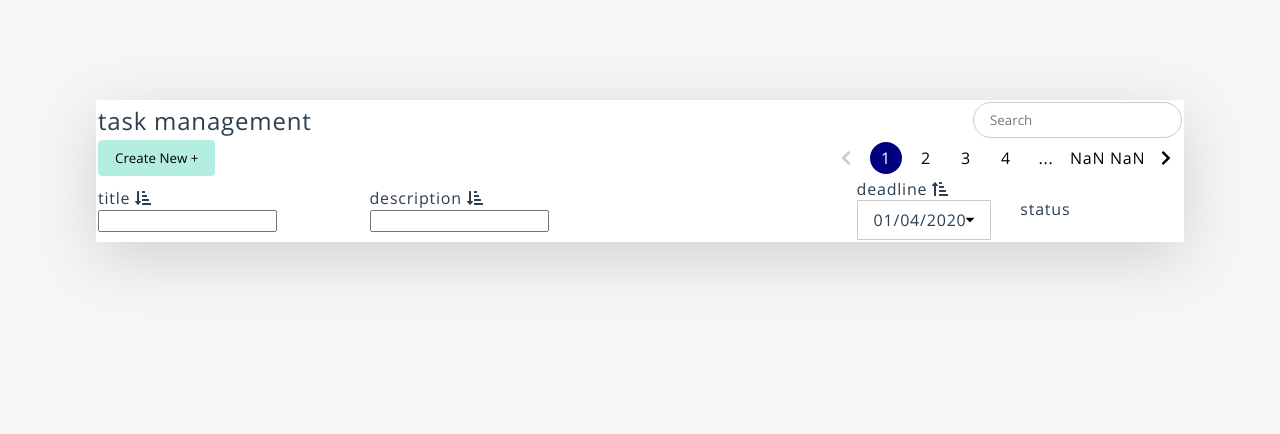
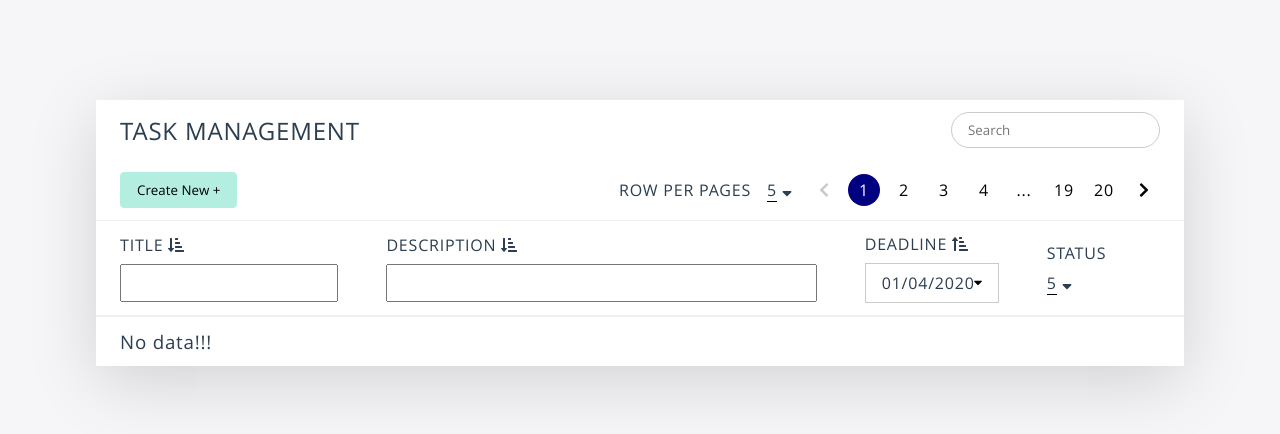
Before and after one commit to tonyminh95/todo-list-vuejs, a Vue app: page /#/tasks in a window 1280 px wide. Shown: the top 434 px of the page. Built offline with nearby package versions, Linux system fonts and the light colour scheme.

Commit message:
custom table

```diff
--- a/src/components/bases/BaseDatatable.vue
+++ b/src/components/bases/BaseDatatable.vue
@@ -15,23 +15,23 @@
                     <div class="table__header">
                         <button class="btn-create" @click="$emit('create')">create new +</button>
 
-                        <!-- <ul class="table__header__pagination">
-                            <li class="u-display-inline-block u-margin-right-small">
-                                <dropdown :items="entries" @chosen-item="page_size = entries[$event]" :position="'right'">
+                        <ul class="table__header--pagination">
+                            <li>Row per pages</li>
+                            <li>
+                                <dropdown :items="entries" @chosen-item="page_size = entries[$event]">
                                     <div slot="dropdownButton">
-                                        Row per pages <span class="u-border-bottom">{{ page_size }}</span> <fa-icon :icon="['fas', 'sort-down']"></fa-icon>
+                                        <span class="u-border-bottom">{{ page_size }}</span> <fa-icon :icon="['fas', 'sort-down']"></fa-icon>
                                     </div>
                                 </dropdown>
                             </li>
-                            <li class="u-display-inline-block"> -->
-                                <pagination />
-                                <!-- <pagination
+                            <li>
+                                <pagination
                                     :page_size="page_size"
-                                    :list_size="bodies.length"
+                                    :list_size="100"
                                     @page-number="page_number = $event"
-                                /> -->
-                            <!-- </li>
-                        </ul> -->
+                                />
+                            </li>
+                        </ul>
                     </div>
                 </th>
             </tr>
@@ -53,49 +53,30 @@
                         </span>
                     </div>
 
-                    <div v-if="!!item.type">
+                    <div v-if="!!item.type" class="table__header--filter">
                         <input type="text" v-if="item.type === 'text'">
 
                         <datetime-picker v-if="item.type === 'date'" />
 
-                        <!-- <dropdown /> -->
+                        <dropdown v-if="item.type === 'status'" :items="item.status" @chosen-item="page_size = item.status[$event]">
+                            <div slot="dropdownButton">
+                                <span class="u-border-bottom">{{ page_size }}</span> <fa-icon :icon="['fas', 'sort-down']"></fa-icon>
+                            </div>
+                        </dropdown>
                     </div>
                 </th>
                 <th v-if="headers.buttonActions" width="20%"></th>
-                <!--  <th v-for="(header, index) in headers" :key="index" :width="header.width">
-                    <div>
-                        {{ header.title }}
-                        <span
-                            v-if="typeof header.sort !== 'undefined'"
-                            @click="sortCondition(header.title, header.type), header.sort = !header.sort"
-                            class="u-cursor-pointer"
-                        >
-                            <fa-icon :icon="['fas', 'sort-amount-down-alt']" v-if="header.sort"></fa-icon>
-                            <fa-icon :icon="['fas', 'sort-amount-up-alt']" v-else></fa-icon>
-                        </span>
-                    </div>
-
-                    <div>
-                        <input type="text" v-if="header.type === 'text' || header.type === 'date'">
-
-                        <select v-if="header.type === 'status'">
-                            <option v-for="(type, key) in header.statusType" :key="key" :value="type">
-                                {{ type }}
-                            </option>
-                        </select>
-                    </div>
-                </th> -->
             </tr>
         </thead>
 
         <tbody>
-            <!-- <tr v-if="items.length == 0">
+            <tr v-if="items.length == 0">
                 <td :colspan="items.length">
-                    No data!!!
+                    <h3>No data!!!</h3>
                 </td>
             </tr>
-            <tr v-else v-for="item in items" :key="item.id"> -->
-                <!-- <td v-for="(header, index) in headers" :key="index">
+            <!-- <tr v-else v-for="item in items" :key="item.id">
+                <td v-for="(header, index) in headers" :key="index">
                     <div
                         v-if="header.type === 'status'"
                     >
@@ -119,15 +100,15 @@
                     <div v-else>
                         {{ item[header.title] }}
                     </div>
-                </td> -->
-            <!-- </tr> -->
+                </td>
+            </tr> -->
         </tbody>
     </table>
 </template>
 
 <script>
 import Pagination from '@/components/bases/BasePagination'
-// import Dropdown from '@/components/bases/BaseDropdown'
+import Dropdown from '@/components/bases/BaseDropdown'
 // import moment from "moment"
 import DatetimePicker from '@/components/bases/BaseDateTimePicker'
 
@@ -135,7 +116,7 @@ export default {
     name: 'BaseDatatable',
 
     components: {
-        // Dropdown,
+        Dropdown,
         Pagination,
         DatetimePicker
     },
@@ -167,36 +148,33 @@ export default {
 
         headerItems () {
             return this.headers.items
+        },
+
+        items () {
+            return this.bodies
+                //   .filter(body => {
+                //         const filter = {...body}
+                //         delete filter.id
+
+                //         this.headers.forEach(element => {
+                //             if (element.type !== 'text') {
+                //                 delete filter[element.title]
+                //             }
+                //         });
+
+                //         return Object.values(filter).toString().toLowerCase().includes(this.search.toLowerCase())
+                //     })
+                //     .sort((prev, next) => {
+                //         const action = this.sortActions[this.sortObjectType]
+
+                //         return action.call(this, prev[this.sortObject], next[this.sortObject])
+                //     })
+                //     .slice(this.page_size * (this.page_number - 1), this.page_size * (this.page_number - 1) + this.page_size)
         }
-
-        // items() {
-        //     return this.bodies
-        // }
-        // items () {
-        //     return this.bodies
-        //             .filter(body => {
-        //                 const filter = {...body}
-        //                 delete filter.id
-
-        //                 this.headers.forEach(element => {
-        //                     if (element.type !== 'text') {
-        //                         delete filter[element.title]
-        //                     }
-        //                 });
-
-        //                 return Object.values(filter).toString().toLowerCase().includes(this.search.toLowerCase())
-        //             })
-        //             .sort((prev, next) => {
-        //                 const action = this.sortActions[this.sortObjectType]
-
-        //                 return action.call(this, prev[this.sortObject], next[this.sortObject])
-        //             })
-        //             .slice(this.page_size * (this.page_number - 1), this.page_size * (this.page_number - 1) + this.page_size)
-        // }
     },
 
-    // data() {
-    //     return {
+    data() {
+        return {
     //         // search
     //         search: '',
 
@@ -211,18 +189,18 @@ export default {
     //             date: this.sortedByDate
     //         },
 
-    //         // pagination
-    //         page_size: 10,
-    //         page_number: 1,
-    //         entries: [10, 25, 50, 75, 100],
+            // pagination
+            page_size: 5,
+            page_number: 1,
+            entries: [5, 10, 25, 50, 75, 100],
 
     //         // button
     //         buttonActions: {
     //             edit: this.editObject,
     //             delete: this.deleteObject
     //         }
-    //     }
-    // },
+        }
+    },
 
     // filters: {
     //     highlightText (value, search) {
--- a/src/components/bases/BaseDropdown.vue
+++ b/src/components/bases/BaseDropdown.vue
@@ -4,7 +4,7 @@
             <slot name="dropdownButton"></slot>
         </div>
 
-        <ul class="u-margin-top-xsmall dropdown" :class="'dropdown-' + position"  v-if="showDropdown">
+        <ul class="u-margin-top dropdown" :class="'dropdown-' + position"  v-if="showDropdown">
             <li v-for="(item, index) in items" :key="index" @click="$emit('chosen-item', index)">
                 {{ item }}
             </li>
--- a/src/components/bases/BasePagination.vue
+++ b/src/components/bases/BasePagination.vue
@@ -56,7 +56,7 @@
 
             pages () {
                 if (this.numberOfPages <= 7) {
-                    return [...Array(7)].map((_, index) => index + 1)
+                    return [...Array(this.numberOfPages)].map((_, index) => index + 1)
                 } else if (this.pageNumber < 4) {
                     return [1, 2, 3, 4, '...', this.numberOfPages - 1, this.numberOfPages]
                 } else if (this.pageNumber > this.numberOfPages - 3) {
--- a/src/store/index.js
+++ b/src/store/index.js
@@ -9,34 +9,34 @@ Vue.use(Vuex)
 export default new Vuex.Store({
     state: {
         tasks: [
-            {
-                id: 1,
-                title: 'Maecenas Minhpharetra convallis posuere morbiminh',
-                description: 'Lorem ipsum dolor sit amet, consectetur adipiscing elit, sed do eiusmod tempor incididunt ut labore et dolore magna aliqua. Ornare suspendisse sed nisi lacus sed viverra tellus. Sed risus pretium quam vulputate dignissim. Amet massa vitae tortor condimentum. Ultricies lacus sed turpis tincidunt id aliquet risus feugiat in.',
-                deadline: '03/02/2020',
-                status: 0
-            },
-            {
-                id: 2,
-                title: 'Volutpat blandit aliqMinhuam etiam erat',
-                description: 'Lorem ipsum dolor minhsit amet, consectetur adipiscing elit, sed do eiusmod tempor incididunt ut labore et dolore magna aliqua. Netus et malesuada fames ac turpis egestas maecenas. Fermentum odio eu feugiat pretium nibh ipsum consequat nisl vel. Lobortis mattis aliquam faucibus purus in massa. Dignissim suspendisse in est ante in.',
-                deadline: '26/08/2020',
-                status: 0
-            },
-            {
-                id: 3,
-                title: 'Massa tincidunt dui ut minhornare',
-                description: 'Lorem ipsum dolor sit amet, consectetur adMInHipiscing elit, sed do eiusmod tempor incididunt ut labore et dolore magna aliqua. Est placerat in egestas erat imperdiet sed euismod. Nisi quis eleifend quam adipiscing vitae proin sagittis nisl. Interdum velit laoreet id donec ultrices tincidunt. Tortor at auctor urna nunc id cursus metus aliquam eleifend.',
-                deadline: '13/05/2020',
-                status: 1
-            },
-            {
-                id: 4,
-                title: 'Diam phasellus vestibulum lorem sed',
-                description: 'Lorem ipsum dolor sit amet, consectetur adipiscing elit, sed do eiusmod tempor incididunt ut labore et dolore magna aliqua. Varius quam quisque id diam vel quam. Convallis posuere morbi leo urna. Eu lobortis elementum nibh tellus molestie nunc. Lacus vestibulum sed arcu non odio.',
-                deadline: '03/12/2020',
-                status: 2
-            }
+            // {
+            //     id: 1,
+            //     title: 'Maecenas Minhpharetra convallis posuere morbiminh',
+            //     description: 'Lorem ipsum dolor sit amet, consectetur adipiscing elit, sed do eiusmod tempor incididunt ut labore et dolore magna aliqua. Ornare suspendisse sed nisi lacus sed viverra tellus. Sed risus pretium quam vulputate dignissim. Amet massa vitae tortor condimentum. Ultricies lacus sed turpis tincidunt id aliquet risus feugiat in.',
+            //     deadline: '03/02/2020',
+            //     status: 0
+            // },
+            // {
+            //     id: 2,
+            //     title: 'Volutpat blandit aliqMinhuam etiam erat',
+            //     description: 'Lorem ipsum dolor minhsit amet, consectetur adipiscing elit, sed do eiusmod tempor incididunt ut labore et dolore magna aliqua. Netus et malesuada fames ac turpis egestas maecenas. Fermentum odio eu feugiat pretium nibh ipsum consequat nisl vel. Lobortis mattis aliquam faucibus purus in massa. Dignissim suspendisse in est ante in.',
+            //     deadline: '26/08/2020',
+            //     status: 0
+            // },
+            // {
+            //     id: 3,
+            //     title: 'Massa tincidunt dui ut minhornare',
+            //     description: 'Lorem ipsum dolor sit amet, consectetur adMInHipiscing elit, sed do eiusmod tempor incididunt ut labore et dolore magna aliqua. Est placerat in egestas erat imperdiet sed euismod. Nisi quis eleifend quam adipiscing vitae proin sagittis nisl. Interdum velit laoreet id donec ultrices tincidunt. Tortor at auctor urna nunc id cursus metus aliquam eleifend.',
+            //     deadline: '13/05/2020',
+            //     status: 1
+            // },
+            // {
+            //     id: 4,
+            //     title: 'Diam phasellus vestibulum lorem sed',
+            //     description: 'Lorem ipsum dolor sit amet, consectetur adipiscing elit, sed do eiusmod tempor incididunt ut labore et dolore magna aliqua. Varius quam quisque id diam vel quam. Convallis posuere morbi leo urna. Eu lobortis elementum nibh tellus molestie nunc. Lacus vestibulum sed arcu non odio.',
+            //     deadline: '03/12/2020',
+            //     status: 2
+            // }
         ]
     },
 
--- a/src/styles/base/_utilities.scss
+++ b/src/styles/base/_utilities.scss
@@ -1,46 +1,8 @@
-.u-text-left { text-align: left; }
-.u-text-center { text-align: center; }
-.u-text-right { text-align: right; }
-
-.u-margin-top-xsmall { margin-top: 1rem; }
-.u-margin-top-small { margin-top: 1.5rem; }
-.u-margin-bottom-small { margin-bottom: 1.5rem; }
-.u-margin-bottom-medium { margin-bottom: 4rem; }
-// .u-margin-bottom-big { margin-bottom: 8rem; }
-.u-margin-right-xsmall { margin-right: 1rem; }
-.u-margin-right-small { margin-right: 1.5rem; }
-
-.u-margin-left-xsmall { margin-left: 8px; }
-.u-margin-left-small { margin-left: 1.5rem; }
-
-.u-border-bottom { border-bottom: 1px solid $color-gray; }
-
-.u-display-inline-block { display: inline-block; }
-
-.u-background-color-white { background-color: $color-white; }
-
-
-
-
-
-
 .u-cursor-pointer { cursor: pointer; }
 
 // margin
-.u-margin-right-2 { margin-right: $default-dimension * 2 }
+.u-margin-top { margin-top: $default-dimension; }
+.u-margin-right-2 { margin-right: $default-dimension * 2; }
 
-
-
-
-
-
-
-.u-red-circle {
-    border-radius: 100px;
-    background-color: darken(map-get($theme-colors, delete), 20%);
-    width: 20px;
-    height: 20px;
-    padding: 5px;
-    text-align: center;
-    display: inline-block;
-}
+// border
+.u-border-bottom { border-bottom: 1px solid $color-black; }
--- a/src/styles/components/_dropdown.scss
+++ b/src/styles/components/_dropdown.scss
@@ -2,10 +2,9 @@
     list-style: none;
     position: absolute;
     border-radius: $border-radius-small;
-    -webkit-box-shadow: 0px 0px 10px 5px rgba($color-gray, 0.35);
-    -moz-box-shadow: 0px 0px 10px 5px rgba($color-gray, 0.35);
-    box-shadow: 0px 0px 10px 5px rgba($color-gray, 0.35);
-    text-align: left;
+    -webkit-box-shadow: 0 0.5rem 4rem rgba($color-black, 0.3);
+    -moz-box-shadow: 0 0.5rem 4rem rgba($color-black, 0.3);
+    box-shadow: 0 0.5rem 4rem rgba($color-black, 0.3);
 
     > li {
         padding: $default-dimension $default-dimension * 2;
@@ -21,11 +20,7 @@
         }
 
         &:hover {
-            background-color: lighten($color-gray, 40%);
+            background-color: $color-gray;
         }
     }
 }
-
-.dropdown-right {
-    right: 0;
-}
--- a/src/styles/components/_table.scss
+++ b/src/styles/components/_table.scss
@@ -5,11 +5,21 @@
     box-shadow: 0 1rem 4rem rgba($color-black, 0.15);
     background-color: $color-white;
     text-align: left;
-    // border-radius: 16px 16px 0 0;
-    // border-collapse: collapse;
+    border-collapse: collapse;
 
+    thead {
+        th {
+            text-transform: uppercase;
+            padding: $default-dimension * 1.5 $default-dimension * 3;
+        }
 
-
+        tr {
+            &:last-child {
+                border-top: 1px solid $color-gray;
+                border-bottom: 2px solid $color-gray;
+            }
+        }
+    }
 
     &__header {
         display: flex;
@@ -21,6 +31,35 @@
             padding: 8px 16px;
             border-radius: 50px;
             border: 1px solid $color-gray-dark-2;
+        }
+
+        &--pagination {
+            list-style: none;
+
+            > li {
+                display: inline-block;
+
+                &:not(:last-child) {
+                    margin-right: $default-dimension * 2;
+                }
+            }
+        }
+
+        &--filter {
+            margin-top: $default-dimension;
+
+            input {
+                width: 100%;
+                padding: $default-dimension $default-dimension * 2;
+                outline: none;
+                box-sizing: border-box;
+            }
+        }
+    }
+
+    tbody {
+        td {
+            padding: $default-dimension * 1.5 $default-dimension * 3;
         }
     }
 
```
